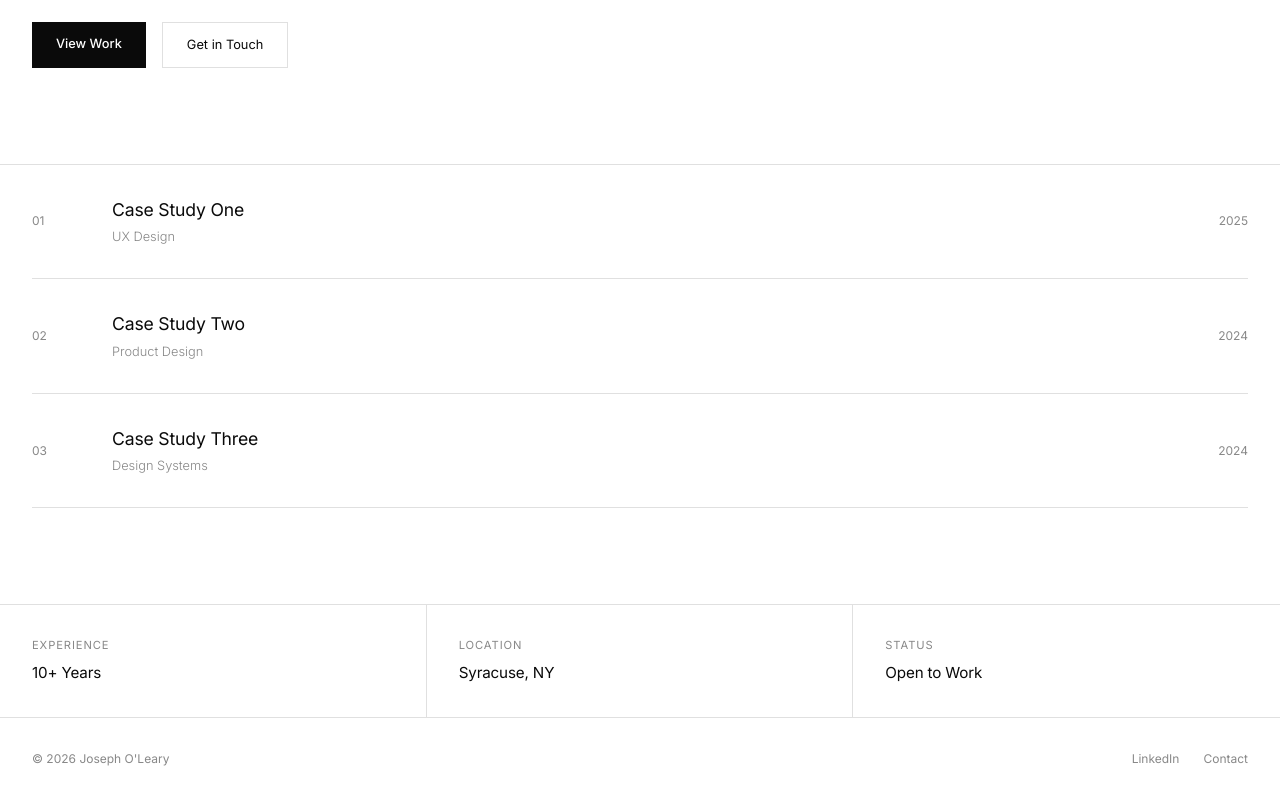
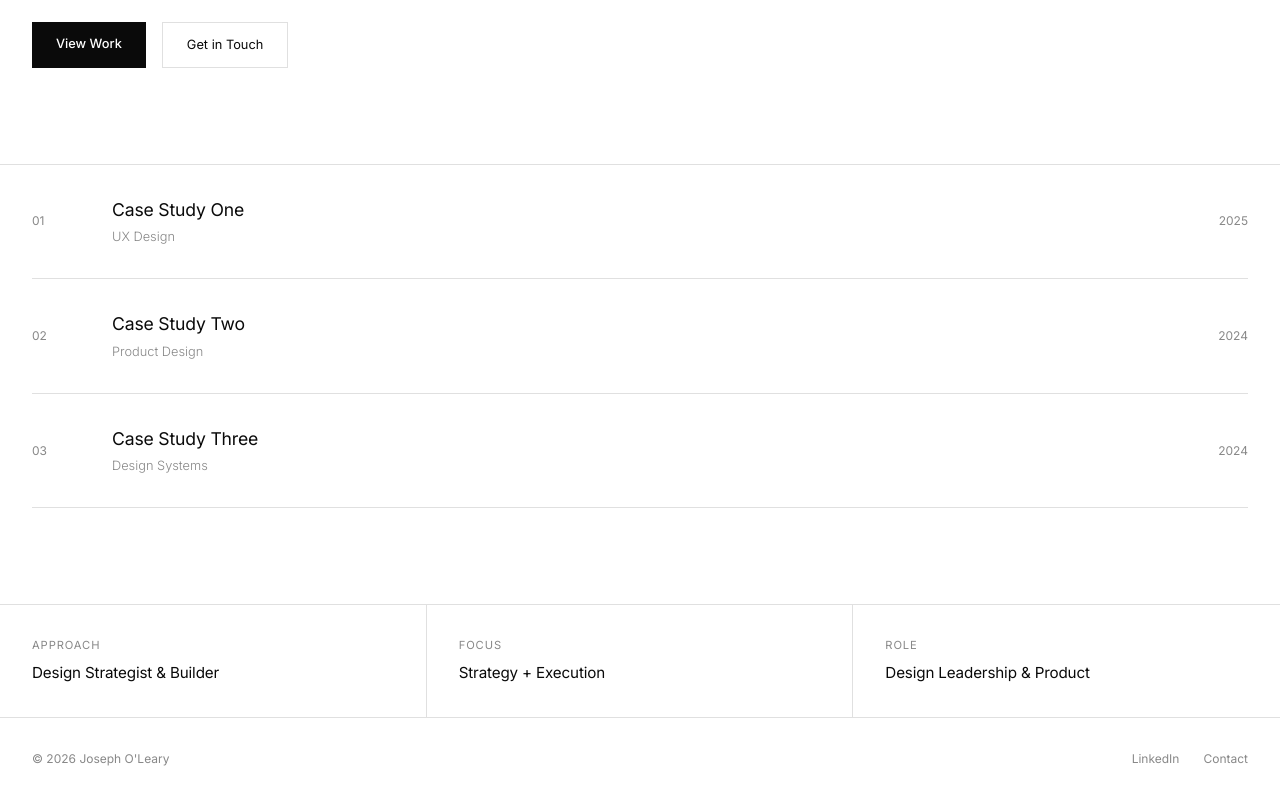
Before and after one commit to professorfalken1942-hash/joeoleary, a Next.js app: page / in a window 1280 px wide. Shown: the part 392-1192 px from the top of the page. Built offline with nearby package versions, Linux system fonts and the light colour scheme.

Commit message:
Replace stats strip: Location/Status → Approach/Focus/Role

```diff
--- a/src/app/page.tsx
+++ b/src/app/page.tsx
@@ -123,9 +123,9 @@ export default function Home() {
         gridTemplateColumns: "repeat(3, 1fr)",
       }}>
         {[
-          { label: "Experience", value: "10+ Years" },
-          { label: "Location", value: "Syracuse, NY" },
-          { label: "Status", value: "Open to Work" },
+          { label: "Approach", value: "Design Strategist & Builder" },
+          { label: "Focus", value: "Strategy + Execution" },
+          { label: "Role", value: "Design Leadership & Product" },
         ].map((item, i) => (
           <div key={item.label} style={{
             padding: "2rem",
```
